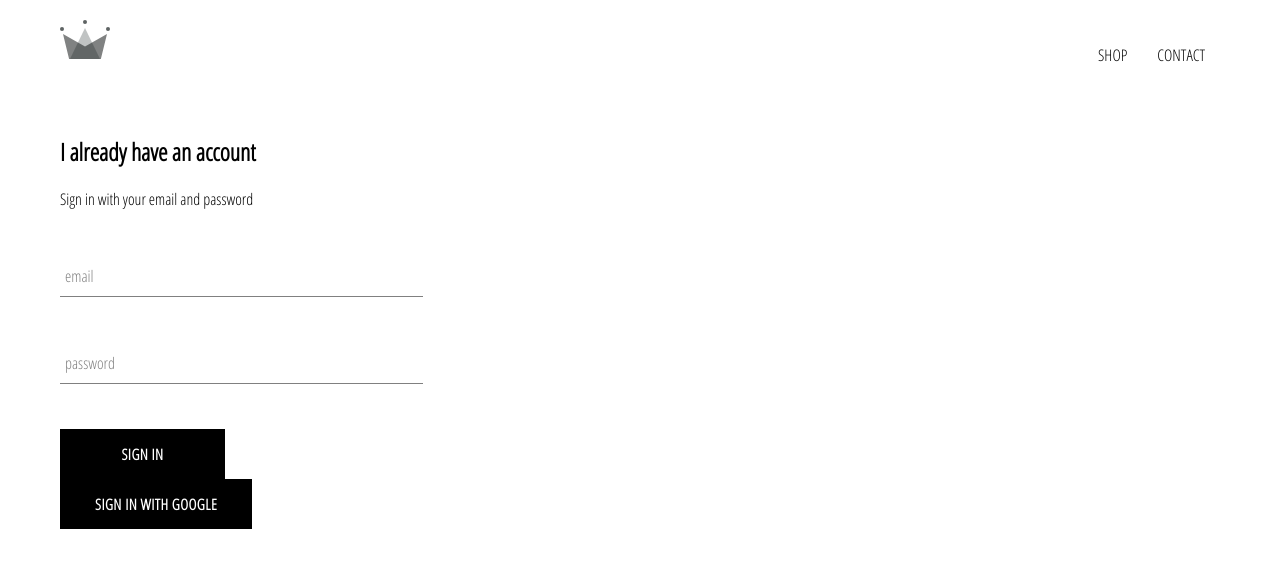
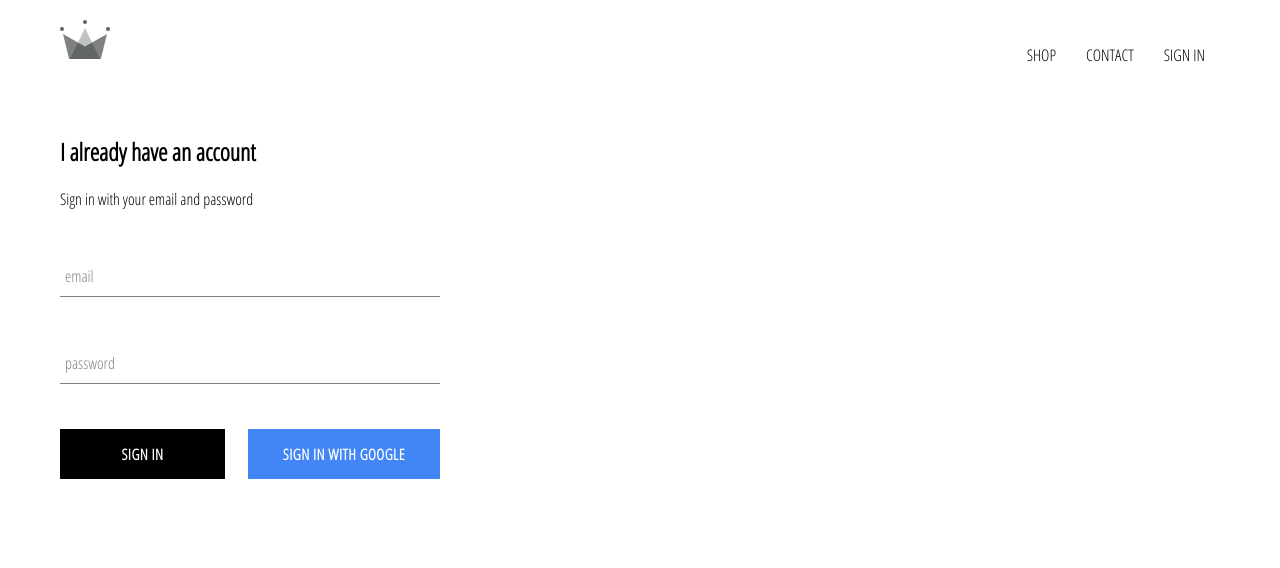
Before and after one commit to ajays14/ecommerce-reactapp, a React (Create React App) app: page /signin in a window 1280 px wide. Shown: the top 568 px of the page. Built offline with nearby package versions, Linux system fonts and the light colour scheme; no server answers.

Commit message:
updated  sign in buttons with custom element and header component to include sign-in/out button

```diff
--- a/src/App.css
+++ b/src/App.css
@@ -7,3 +7,7 @@
     text-decoration: none;
     color: black;
 }
+
+*{
+    box-sizing: border-box;
+}
--- a/src/App.js
+++ b/src/App.js
@@ -5,11 +5,34 @@
 import ShopPage from "./pages/shop/shop.component";
 import SignInAndSignUpPage from "./pages/sign-in-and-sign-up/sign-in-and-sign-up.component"
 import Header from "./components/header/header.component";
+import {auth} from './firebase/firebase.utils';
 
-function App() {
-  return (
+class App extends React.Component {
+
+  constructor(){
+    super();
+
+    this.state = {
+      currentUser: null
+    }
+  }
+
+  unsubscribeFromAuth = null;
+
+  componentDidMount() {
+    auth.onAuthStateChanged(user => {
+      this.setState({ currentUser:user});
+    })
+  }
+
+  componentWillUnmount() {
+    this.unsubscribeFromAuth();
+  }
+
+  render() {
+      return(
       <div>
-      <Header/>
+        <Header currentUser={this.state.currentUser}/>
         <Switch>
           <Route exact path="/" component={HomePage} />
           <Route path="/shop" component={ShopPage} />
@@ -18,5 +41,6 @@
       </div>
     );
   }
+}
 
 export default App;
--- a/src/components/custom-button/custom-button.component.jsx
+++ b/src/components/custom-button/custom-button.component.jsx
@@ -2,8 +2,8 @@
 
 import './custom-button.styles.scss';
 
-const CustomButton = ({children, ...otherProps}) =>(
-    <button className='custom-button' {...otherProps}>
+const CustomButton = ({children, isGoogleSignIn, ...otherProps}) =>(
+    <button className={`${isGoogleSignIn ? 'google-sign-in' : ''} custom-button`} {...otherProps}>
         {children}
     </button>
 );
--- a/src/components/custom-button/custom-button.styles.scss
+++ b/src/components/custom-button/custom-button.styles.scss
@@ -19,4 +19,14 @@
       color: black;
       border: 1px solid black;
     }
+
+    &.google-sign-in{
+        background-color: #4285f4;
+        color: white;
+
+        &:hover{
+            background-color: #357ae8;
+            border: none;
+        }
+    }
 }
--- a/src/components/header/header.component.jsx
+++ b/src/components/header/header.component.jsx
@@ -1,9 +1,10 @@
 import React from "react";
 import { Link } from "react-router-dom";
+import {auth} from '../../firebase/firebase.utils';
 import "./header.styles.scss";
 import { ReactComponent as Logo } from "../../assets/crown.svg";
 
-const Header = () => (
+const Header = ({currentUser}) => (
   <div className="header">
     <Link to="/">
       <Logo className="logo" />
@@ -15,6 +16,11 @@
       <Link className="option" to="/shop">
         CONTACT
       </Link>
+      {
+        currentUser ?
+        <div className="option" onClick={() => auth.signOut()}>SIGN OUT</div>:
+        <Link className="option" to='/signin'>SIGN IN</Link>
+      }
     </div>
   </div>
 );
--- a/src/components/header/header.styles.scss
+++ b/src/components/header/header.styles.scss
@@ -20,6 +20,7 @@
 
       .option {
         padding: 10px 15px;
+        cursor:pointer;
       }
     }
 }
--- a/src/pages/sign-in/sign-in.component.jsx
+++ b/src/pages/sign-in/sign-in.component.jsx
@@ -37,8 +37,10 @@
             <form onSubmit={this.handleSubmit}>
                 <FormInput name="email" type="email" value={this.state.email} handleChange={this.handleChange} label="email" required />
                 <FormInput name="password" type="password" value={this.state.password} handleChange={this.handleChange} label="password" required />
-                <CustomButton type="submit">Sign In</CustomButton>
-                <CustomButton onClick={signInWithGoogle}>Sign In With Google</CustomButton>
+                <div className='buttons'>
+                    <CustomButton type="submit">Sign In</CustomButton>
+                    <CustomButton onClick={signInWithGoogle} isGoogleSignIn>Sign In With Google</CustomButton>
+                </div>
             </form>
             </div>
         )
--- a/src/pages/sign-in/sign-in.styles.scss
+++ b/src/pages/sign-in/sign-in.styles.scss
@@ -1,9 +1,14 @@
 .sign-in{
-    width:30%;
+    width:380px;
     display: flex;
     flex-direction: column;
 
     .title{
         margin: 10px 0;
     }
+
+    .buttons{
+        display:flex;
+        justify-content: space-between;
+    }
 }
```
Lines whose indentation alone changed are shown as unchanged.
